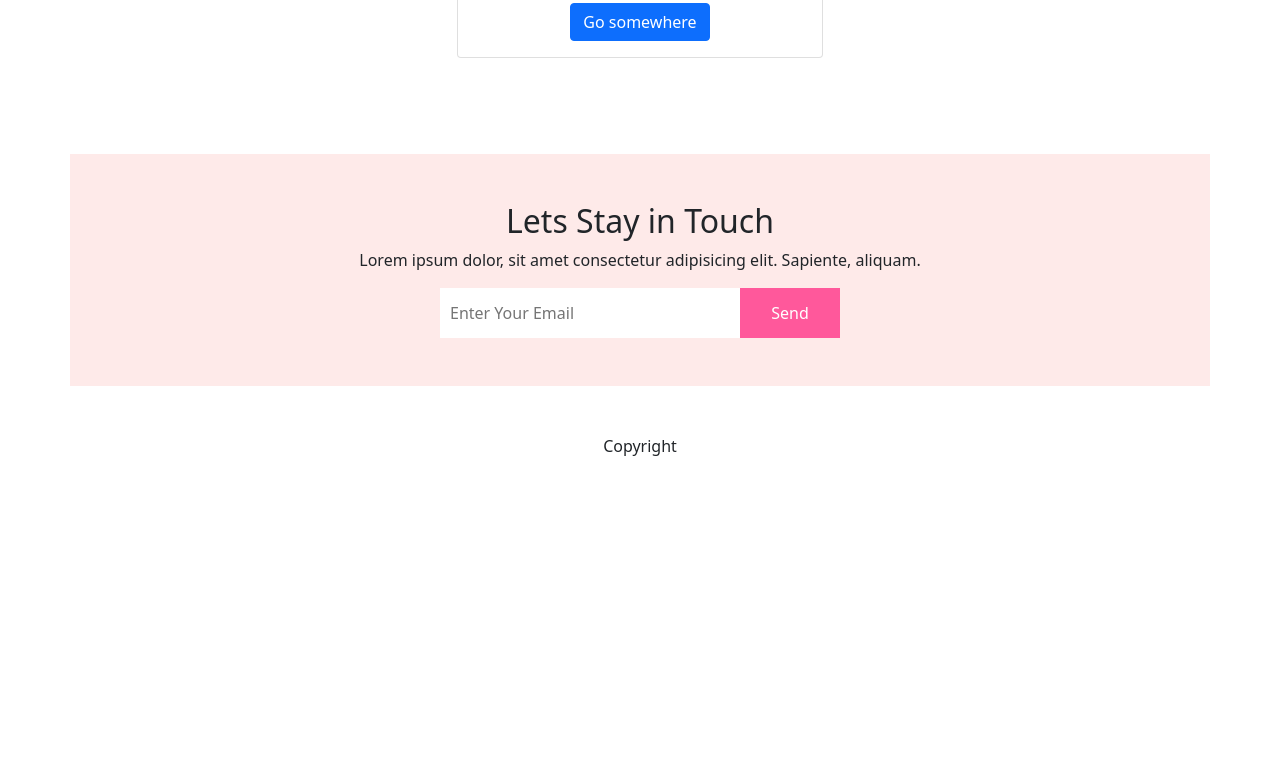
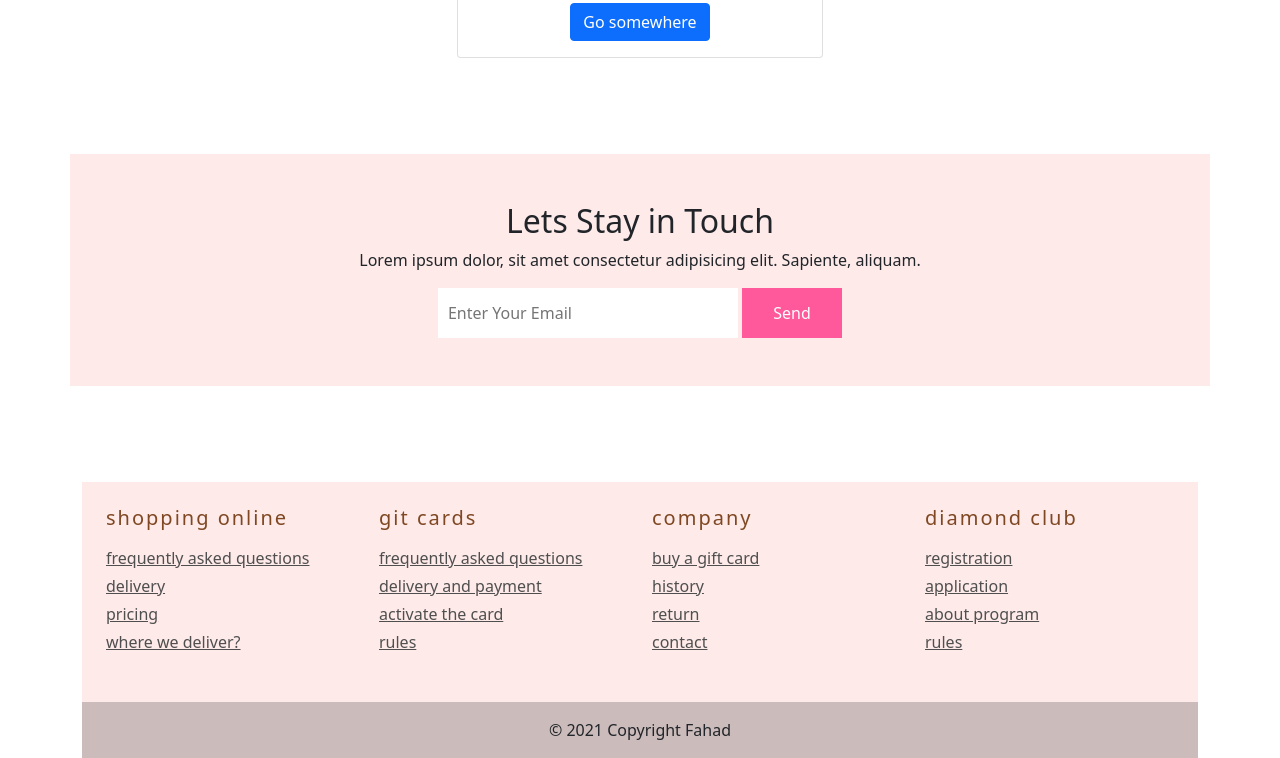
Before and after one commit to FahadwebD/panda_e_commerce, a plain HTML site: page index.html in a window 1280 px wide. Shown: the part 1959-2717 px from the top of the page. Before the commit the page ends 2433 px from the top, so only its background shows below. Drawn offline with nearby package versions, Linux system fonts and the light colour scheme.

Commit message:
footer added

```diff
--- a/index.html
+++ b/index.html
@@ -30,10 +30,10 @@
                     <a class="nav-link active" aria-current="page" href="#">Home</a>
                   </li>
                   <li class="nav-item">
-                    <a class="nav-link active" aria-current="page" href="#">Catagories</a>
+                    <a class="nav-link active" aria-current="page" href="#Shoe">Shoes</a>
                   </li>
                   <li class="nav-item">
-                    <a class="nav-link active" aria-current="page" href="#">Product</a>
+                    <a class="nav-link active" aria-current="page" href="#bag">Backpack</a>
                   </li>
                   <li class="nav-item">
                     <a class="nav-link active" aria-current="page" href="#">Contact Us</a>
@@ -110,7 +110,7 @@
         <section class="container my-5">
             <h2 class="ms-4 ">Catagories</h2>
                 <div class="row g-4 m-3">
-                  <div class="col-md-6 col-lg-4 ">
+                  <div class="col-md-6 col-lg-4 " >
                     <div style="background-color: #FF9C35;" class="p-3 border d-flex justify-content-between align-items-center rounded-3">
                         <h3>Watch</h3>
 
@@ -135,7 +135,7 @@
 
 
         </section>
-        <section class="container my-5">
+        <section class="container my-5" id="Shoe">
 
                 <h2 class="ms-4 mb-5">Shoes</h2>
                 <div class="row g-2">
@@ -173,7 +173,7 @@
 
 
         </section>
-        <section class="container my-5">
+        <section class="container my-5" id="bag">
 
             <h2 class="ms-4 mb-5">Backpack</h2>
             <div class="row g-2">
@@ -216,14 +216,95 @@
         <section style="background-color:#FEEAE9 ;" class="container d-flex flex-column  align-items-center my-5 p-5">
             <h2>Lets Stay in Touch</h2>
             <p>Lorem ipsum dolor, sit amet consectetur adipisicing elit. Sapiente, aliquam.</p>
-            <div class="bg-primary d-flex ">
-                <input style="width: 300px; height: 50px; border: 0ch; padding: 10px;" type="text" placeholder="Enter Your Email"><button style="border:0; width: 100px; color: White; background-color: #FF589B;" class="ms-0">Send</button>
+            <div >
+                <input style="width: 300px; height: 50px; border: 0ch; padding: 10px;" type="text" placeholder="Enter Your Email">
+                <button style="border:0; width: 100px; height: 50px; color: White; background-color: #FF589B;" class="ms-0">Send</button>
 
            </div>
 
         </section>
-        <p>Copyright</p>
+        <section class="container  mt-5">
+          <footer style="background-color: #FEEAE9;">
+            <div class="container p-4">
+              <div class="row">
+                <div class="col-lg-3 col-md-6 mb-4">
+                  <h5 class="mb-3" style="letter-spacing: 2px; color: #7f4722;">shopping online</h5>
+                  <ul class="list-unstyled mb-0">
+                    <li class="mb-1">
+                      <a href="#!" style="color: #4f4f4f;">frequently asked questions</a>
+                    </li>
+                    <li class="mb-1">
+                      <a href="#!" style="color: #4f4f4f;">delivery</a>
+                    </li>
+                    <li class="mb-1">
+                      <a href="#!" style="color: #4f4f4f;">pricing</a>
+                    </li>
+                    <li>
+                      <a href="#!" style="color: #4f4f4f;">where we deliver?</a>
+                    </li>
+                  </ul>
+                </div>
+                <div class="col-lg-3 col-md-6 mb-4">
+                  <h5 class="mb-3" style="letter-spacing: 2px; color: #7f4722;">git cards</h5>
+                  <ul class="list-unstyled mb-0">
+                    <li class="mb-1">
+                      <a href="#!" style="color: #4f4f4f;">frequently asked questions</a>
+                    </li>
+                    <li class="mb-1">
+                      <a href="#!" style="color: #4f4f4f;">delivery and payment</a>
+                    </li>
+                    <li class="mb-1">
+                      <a href="#!" style="color: #4f4f4f;">activate the card</a>
+                    </li>
+                    <li>
+                      <a href="#!" style="color: #4f4f4f;">rules</a>
+                    </li>
+                  </ul>
+                </div>
+                <div class="col-lg-3 col-md-6 mb-4">
+                  <h5 class="mb-3" style="letter-spacing: 2px; color: #7f4722;">company</h5>
+                  <ul class="list-unstyled mb-0">
+                    <li class="mb-1">
+                      <a href="#!" style="color: #4f4f4f;">buy a gift card</a>
+                    </li>
+                    <li class="mb-1">
+                      <a href="#!" style="color: #4f4f4f;">history</a>
+                    </li>
+                    <li class="mb-1">
+                      <a href="#!" style="color: #4f4f4f;">return</a>
+                    </li>
+                    <li>
+                      <a href="#!" style="color: #4f4f4f;">contact</a>
+                    </li>
+                  </ul>
+                </div>
+                <div class="col-lg-3 col-md-6 mb-4">
+                  <h5 class="mb-3" style="letter-spacing: 2px; color: #7f4722;">diamond club</h5>
+                  <ul class="list-unstyled mb-0">
+                    <li class="mb-1">
+                      <a href="#!" style="color: #4f4f4f;">registration</a>
+                    </li>
+                    <li class="mb-1">
+                      <a href="#!" style="color: #4f4f4f;">application</a>
+                    </li>
+                    <li class="mb-1">
+                      <a href="#!" style="color: #4f4f4f;">about program</a>
+                    </li>
+                    <li>
+                      <a href="#!" style="color: #4f4f4f;">rules</a>
+                    </li>
+                  </ul>
+                </div>
+              </div>
+            </div>
+            <div class="text-center p-3" style="background-color: rgba(0, 0, 0, 0.2);">
+              © 2021 Copyright Fahad
+            </div>
+            <!-- Copyright -->
+          </footer>
+        </section>
     </footer>
+
     <script src="https://code.jquery.com/jquery-3.1.1.slim.min.js" integrity="sha384-A7FZj7v+d/sdmMqp/nOQwliLvUsJfDHW+k9Omg/a/EheAdgtzNs3hpfag6Ed950n" crossorigin="anonymous"></script>
 <script src="https://maxcdn.bootstrapcdn.com/bootstrap/4.0.0-alpha.6/js/bootstrap.min.js" integrity="sha384-vBWWzlZJ8ea9aCX4pEW3rVHjgjt7zpkNpZk+02D9phzyeVkE+jo0ieGizqPLForn" crossorigin="anonymous"></script>
 <script src="js/bootstrap.bundle.min.js"></script>
```
